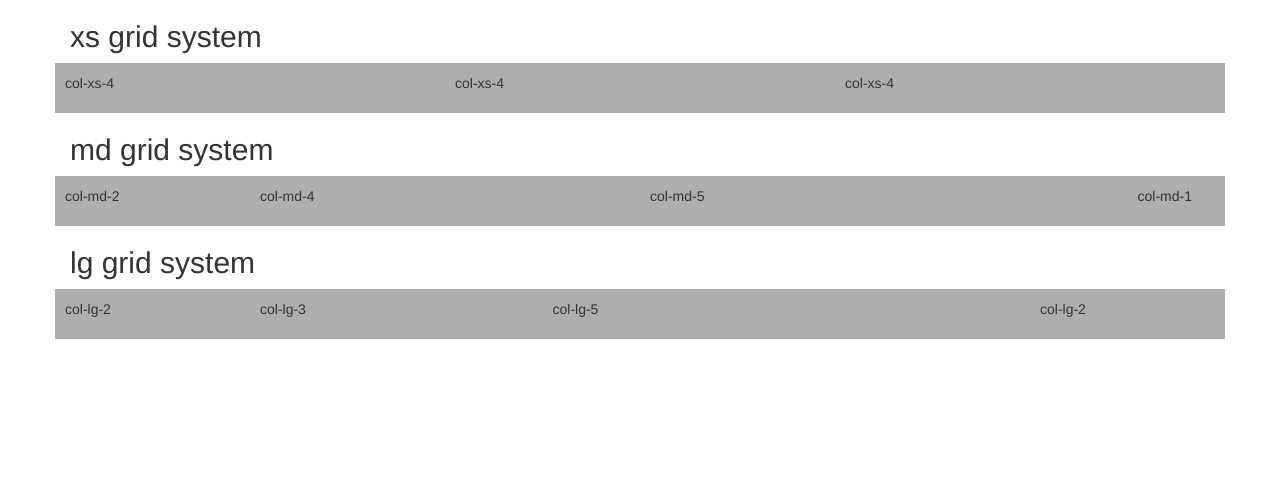
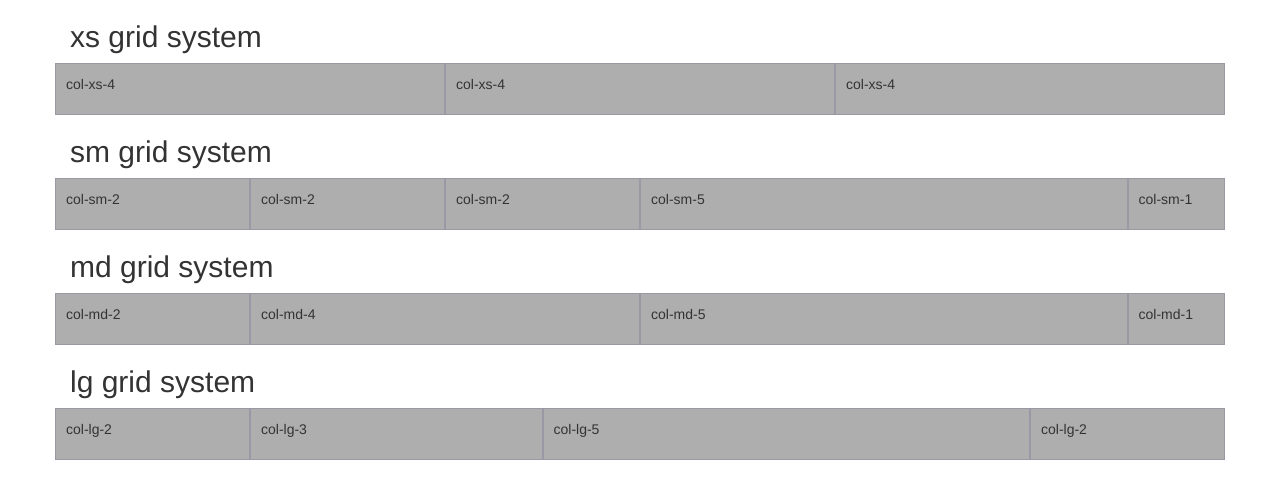
Before and after one commit to kevin8684/grid-system, a plain HTML site: page index.html in a window 1280 px wide. Drawn offline with Linux system fonts and the light colour scheme.

Commit message:
added sm grid section

```diff
--- a/css/styles.css
+++ b/css/styles.css
@@ -1,5 +1,5 @@
 .show-grid div {
 	background-color: #aeaeae;
-	border: 1px solid rgba(86, 61 124, .2);
+	border: 1px solid rgba(86, 61, 124, .2);
 	padding: 10px;
 }
--- a/index.html
+++ b/index.html
@@ -20,6 +20,24 @@
 				<p>col-xs-4</p>
 			</div>
 		</div> <!-- end of xs grid -->
+		<h2>sm grid system</h2>
+			<div class="row show-grid">
+			<div class="col-sm-2">
+				<p>col-sm-2</p>
+			</div>
+			<div class="col-sm-2">
+				<p>col-sm-2</p>
+			</div>
+			<div class="col-sm-2">
+				<p>col-sm-2</p>
+			</div>
+			<div class="col-sm-5">
+				<p>col-sm-5</p>
+			</div>
+			<div class="col-sm-1">
+				<p>col-sm-1</p>
+			</div>
+			</div> <!-- end of sm grid -->
 
 		<h2>md grid system</h2>
 			<div class="row show-grid">
```
